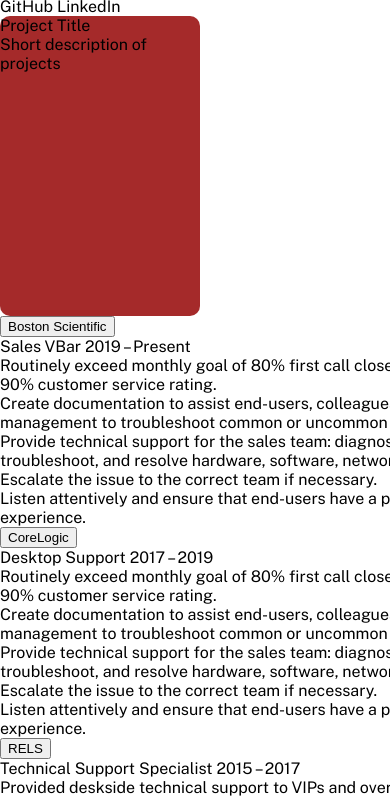
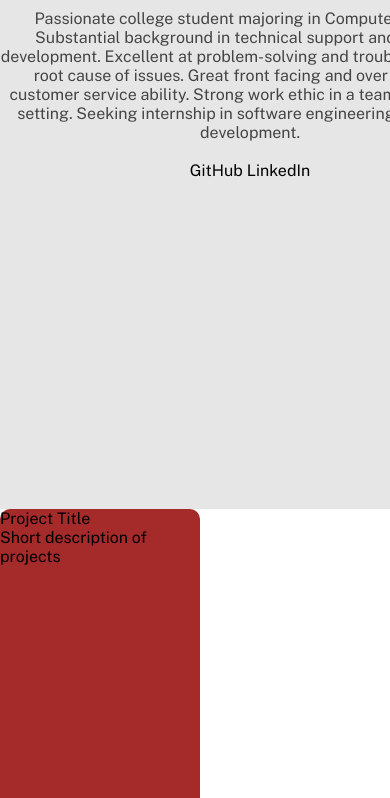
Before and after one commit to kthao91/kthao91.github.io, a plain HTML site: page index.html in a window 390 px wide. Shown: the part 377-1175 px from the top of the page. Drawn offline with nearby package versions, Linux system fonts and the light colour scheme.

Commit message:
Add more CSS
Added more css into project.

```diff
--- a/css/main.css
+++ b/css/main.css
@@ -67,13 +67,55 @@ h3 {
     width: auto;
 }
 
-@media (max-width:500px) {
+.faded_text {
+    opacity: .7;
+}
+
+
+/*Main header*/
+
+.center {
+    position: relative;
+    top: 50%;
+    -ms-transform: translateY(-50%);
+    transform: translateY(-50%);
+}
+
+.main_align {
+    display: block;
+    text-align: center;
+}
+
+.main_color {
+    background-color: #e6e6e6;
+}
+
+.main_size {
+    width: 100%;
+    height: 90vh;
+}
+
+@media (max-width:800px) {
+    #info {
+        display: inline-block;
+        height: 100%;
+        width: 100%;
+        min-width: 500px;
+        background-color: white;
+    }
     #nav {
         display: none;
     }
+    .mobileNone {
+        display: none;
+    }
+    .main_size {
+        width: 100%;
+        height: 105vh;
+    }
 }
 
-@media (min-width:500px) and ( max-width:800px) {
+@media (min-width:800px) and ( max-width:800px) {
     #nav {
         background-color: brown;
     }
--- a/index.html
+++ b/index.html
@@ -28,23 +28,26 @@
     </div>
 
     <div id="info">
-        <div id="main">
-            <div class="circleHolder">
-                <img src="/asset/port.jpg">
-            </div>
+        <div id="main" class="main_color main_size">
+            <div class="center">
+                <div class="circleHolder mobileNone">
+                    <img src="/asset/port.jpg">
+                </div>
 
-            <h1>Koua Thao</h1>
-            <span id="description">Passionate college student majoring in Computer Science. Substantial background in
+                <h1 class="main_align">Koua Thao</h1>
+                <br>
+                <span id="description" class="main_align faded_text">Passionate college student majoring in Computer Science. Substantial background in
                 technical support and software development. Excellent at problem-solving and troubleshooting the root
                 cause of issues. Great front facing and over the phone customer
                 service ability. Strong work ethic in a team or individual setting. Seeking internship in software
                 engineering or software development.
             </span>
-            <div id="socialmedia">
+                <br>
+                <div id="socialmedia" class="main_align">
+                    <span>GitHub</span>
+                    <span>LinkedIn</span>
 
-                <span>GitHub</span>
-                <span>LinkedIn</span>
-
+                </div>
             </div>
         </div>
 
```
